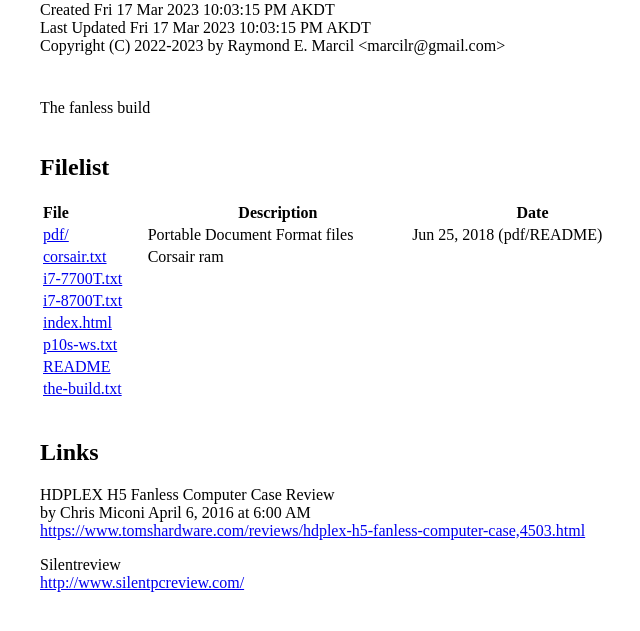
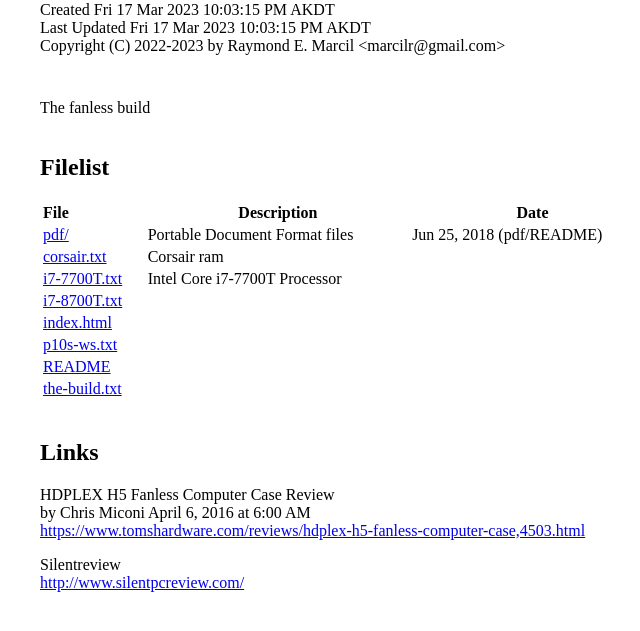
Before and after one commit to marcilr/fanless-the-build, a plain HTML site: page index.html in a window 1280 px wide. Shown: the part 107-738 px from the top of the page, without its empty margins (92-732 px from the left). Drawn offline with Linux system fonts and the light colour scheme.

Commit message:
Added i7-7700T.txt description of Intel Core i7-7700T Processor.

```diff
--- a/index.html
+++ b/index.html
@@ -103,7 +103,7 @@ The fanless build
   </tr>
   <tr>
     <td><a href="i7-7700T.txt">i7-7700T.txt</a></td>
-    <td></td>
+    <td>Intel Core i7-7700T Processor</td>
     <td style="text-align:left;"></td>
   </tr>
   <tr>
```
